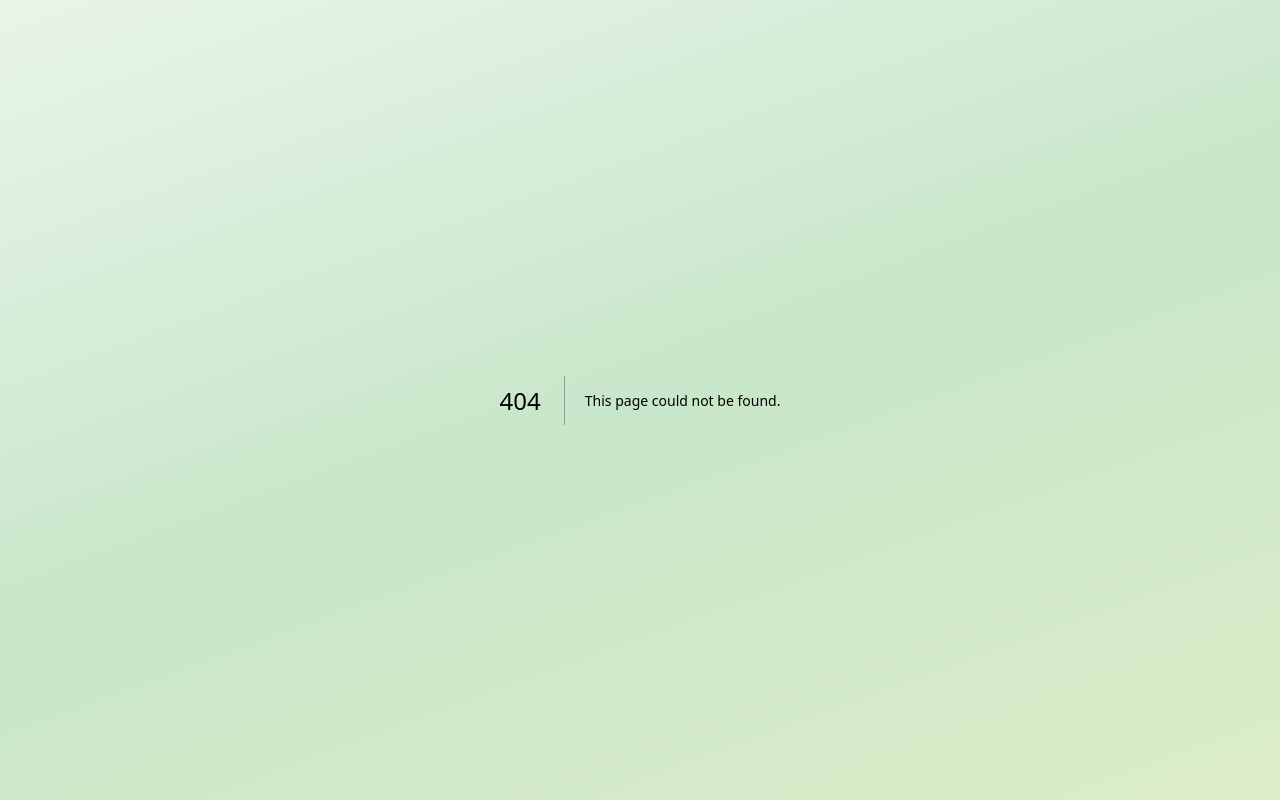
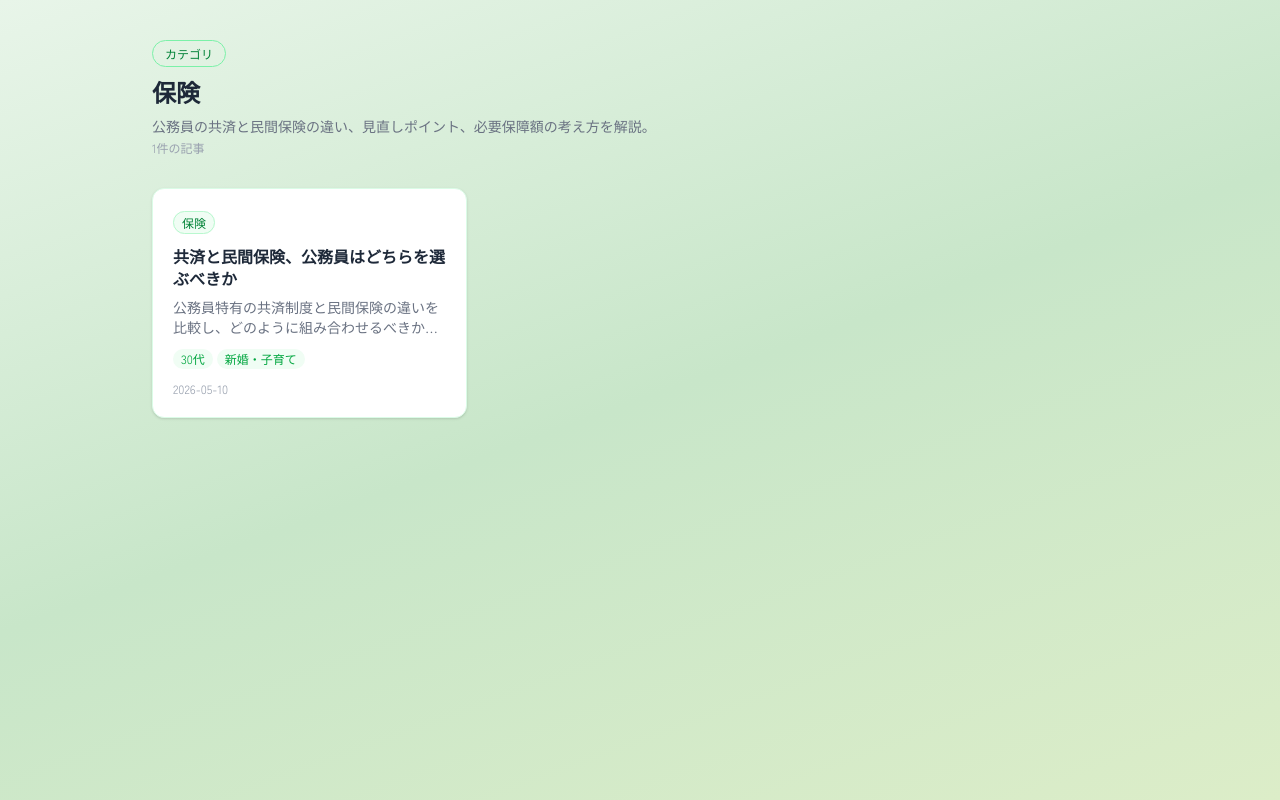
Before and after one commit to techwebvillage/life-diagnosis, a Next.js app: page /articles/insurance in a window 1280 px wide. Before the commit this address had no page. Built offline with nearby package versions, Linux system fonts and the light colour scheme.

Commit message:
feat: add category listing page

```diff
--- /dev/null
+++ b/app/articles/[category]/page.tsx
@@ -0,0 +1,50 @@
+import type { Metadata } from 'next'
+import { notFound } from 'next/navigation'
+import ArticleCard from '@/components/ArticleCard'
+import { CATEGORIES, getCategoryBySlug } from '@/lib/categories'
+import { getArticlesByCategory } from '@/lib/articles'
+
+type Props = {
+  params: Promise<{ category: string }>
+}
+
+export async function generateStaticParams() {
+  return CATEGORIES.map((c) => ({ category: c.slug }))
+}
+
+export async function generateMetadata({ params }: Props): Promise<Metadata> {
+  const { category } = await params
+  const cat = getCategoryBySlug(category)
+  if (!cat) return {}
+  return {
+    title: `${cat.name}の記事一覧 | Life Village`,
+    description: cat.description,
+  }
+}
+
+export default async function CategoryPage({ params }: Props) {
+  const { category } = await params
+  const cat = getCategoryBySlug(category)
+  if (!cat) notFound()
+
+  const articles = await getArticlesByCategory(category)
+
+  return (
+    <div className="max-w-5xl mx-auto px-6 py-10">
+      <div className="mb-2">
+        <span className="text-xs font-medium text-green-700 border border-green-300 rounded-full px-3 py-1">
+          カテゴリ
+        </span>
+      </div>
+      <h1 className="mt-3 text-2xl font-bold text-gray-800">{cat.name}</h1>
+      <p className="mt-2 text-sm text-gray-500">{cat.description}</p>
+      <p className="mt-1 text-xs text-gray-400">{articles.length}件の記事</p>
+
+      <div className="mt-8 grid grid-cols-1 sm:grid-cols-2 lg:grid-cols-3 gap-4">
+        {articles.map((article) => (
+          <ArticleCard key={article.slug} article={article} />
+        ))}
+      </div>
+    </div>
+  )
+}
```
